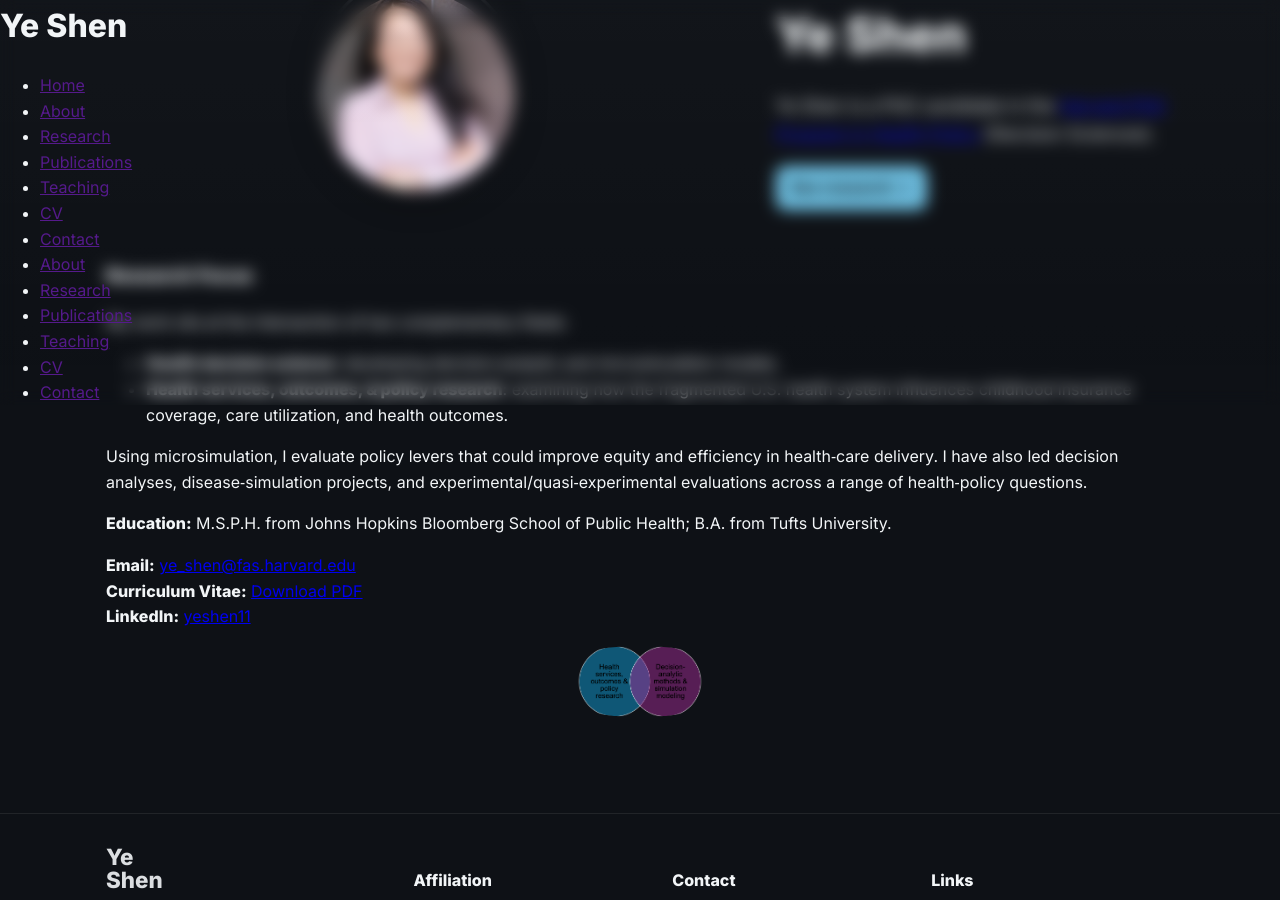
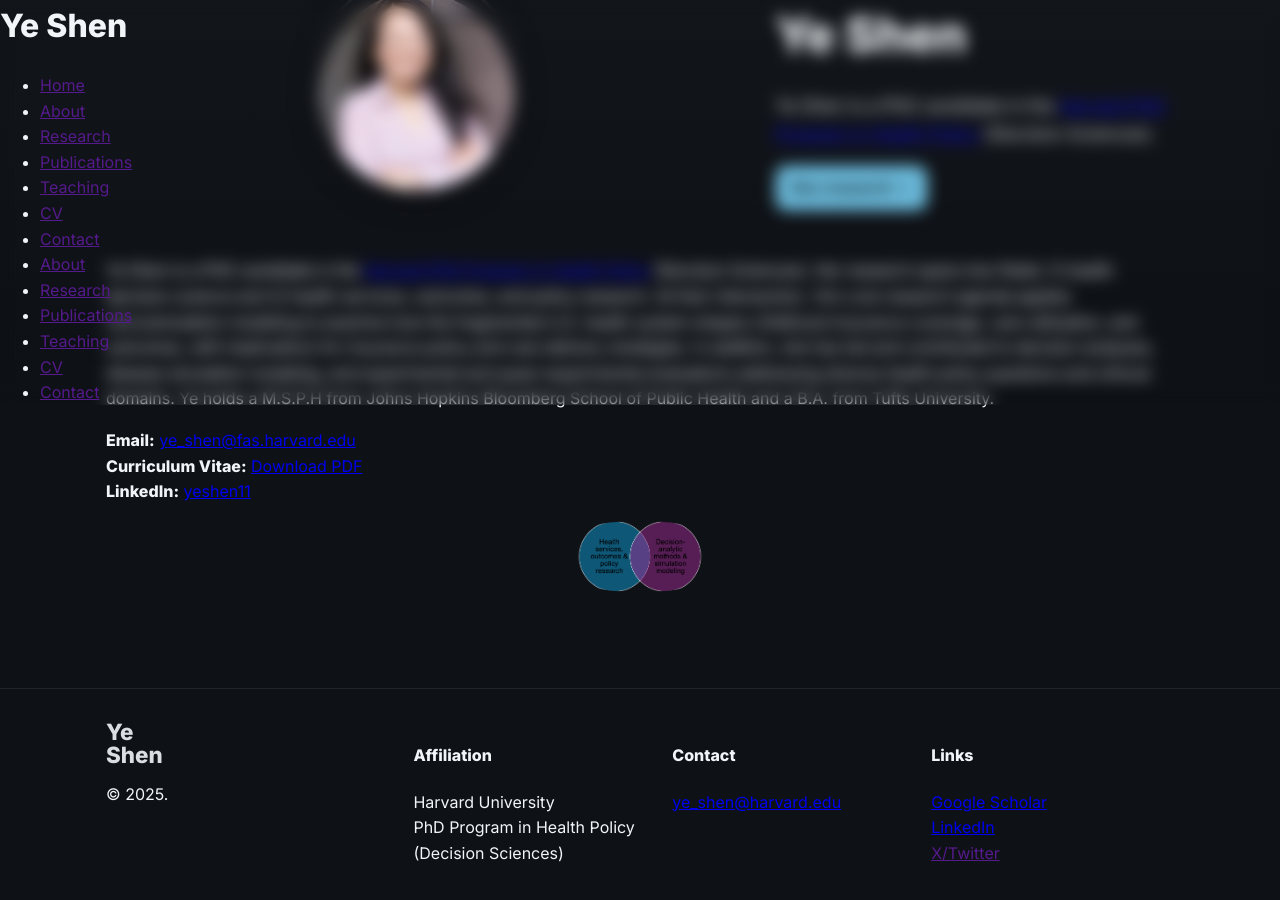
Before and after one commit to yshen11/yeshen-site, a Jekyll site: the page built from index.md, in a window 1280 px wide and 900 px high, scrolled down 567 px. Built offline with Jekyll 4.4.1, drawn with Linux system fonts in a browser that asks for light colours.

Commit message:
Update index.md

```diff
--- a/index.md
+++ b/index.md
@@ -20,16 +20,8 @@ title: Home
   </div>
 </section>
 
-### Research Focus
+Ye Shen is a PhD candidate in the [Harvard PhD Program in Health Policy](https://healthpolicy.fas.harvard.edu/people/ye-shen) (Decision Sciences). Her research spans two fields: 1) health decision science and 2) health services, outcomes, and policy research. At their intersection, Ye's core research agenda applies microsimulation modeling to examine how the fragmented U.S. health system shapes childhood insurance coverage, care utilization, and outcomes, with implications for insurance policy and care delivery strategies. In addition, she has led and contributed to decision analyses, disease simulation modeling, and experimental and quasi-experimental evaluations addressing diverse health policy questions and clinical domains. Ye holds a M.S.P.H from Johns Hopkins Bloomberg School of Public Health and a B.A. from Tufts University.
 
-My work sits at the intersection of two complementary fields:
-
-- **Health decision science**: developing decision‑analytic and microsimulation models.
-- **Health services, outcomes, & policy research**: examining how the fragmented U.S. health system influences childhood insurance coverage, care utilization, and health outcomes.
-
-Using microsimulation, I evaluate policy levers that could improve equity and efficiency in health‑care delivery. I have also led decision analyses, disease‑simulation projects, and experimental/quasi‑experimental evaluations across a range of health‑policy questions.
-
-**Education:** M.S.P.H. from Johns Hopkins Bloomberg School of Public Health; B.A. from Tufts University.
 
 **Email:** <a href="mailto:ye_shen@fas.harvard.edu">ye_shen@fas.harvard.edu</a>
 **Curriculum Vitae:** <a href="/ye-shen-site/assets/cv/Ye_Shen_CV.pdf" target="_blank" rel="noopener">Download PDF</a>
```
